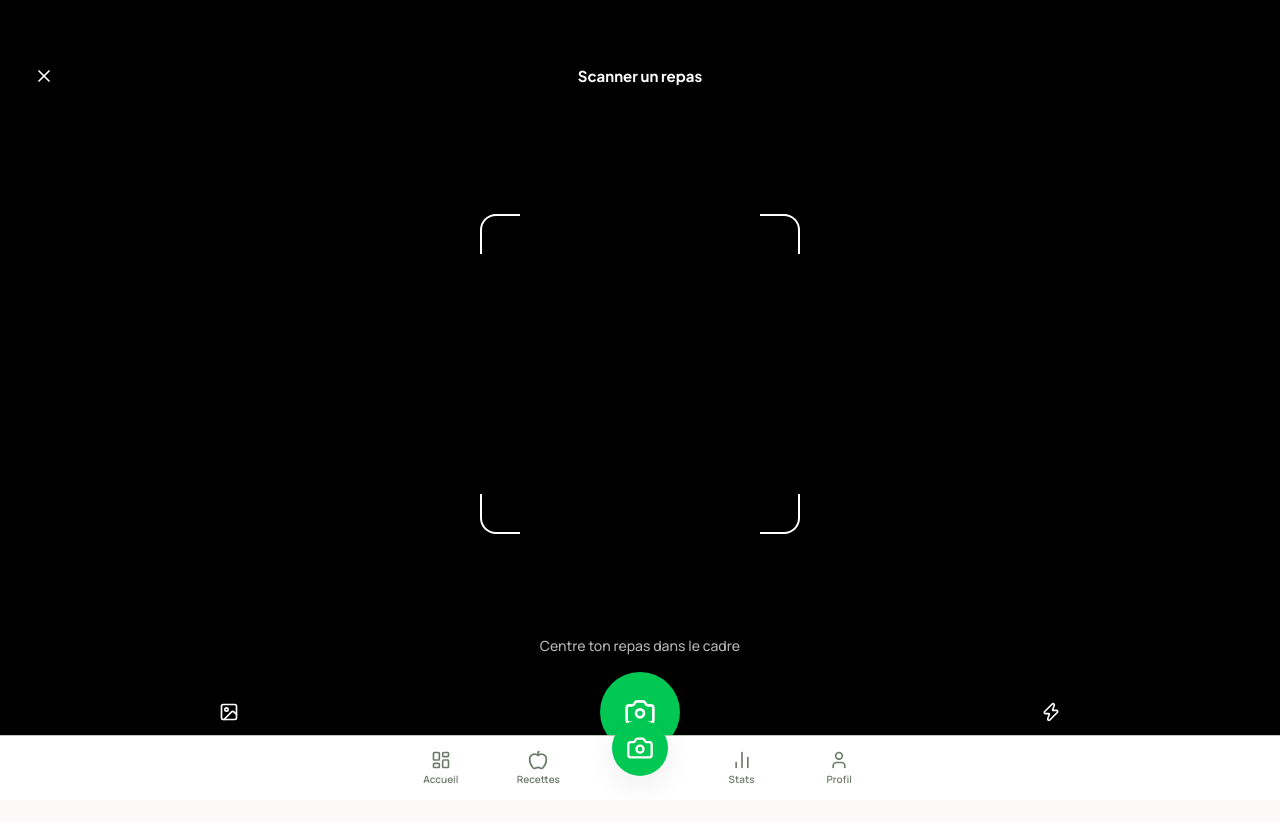
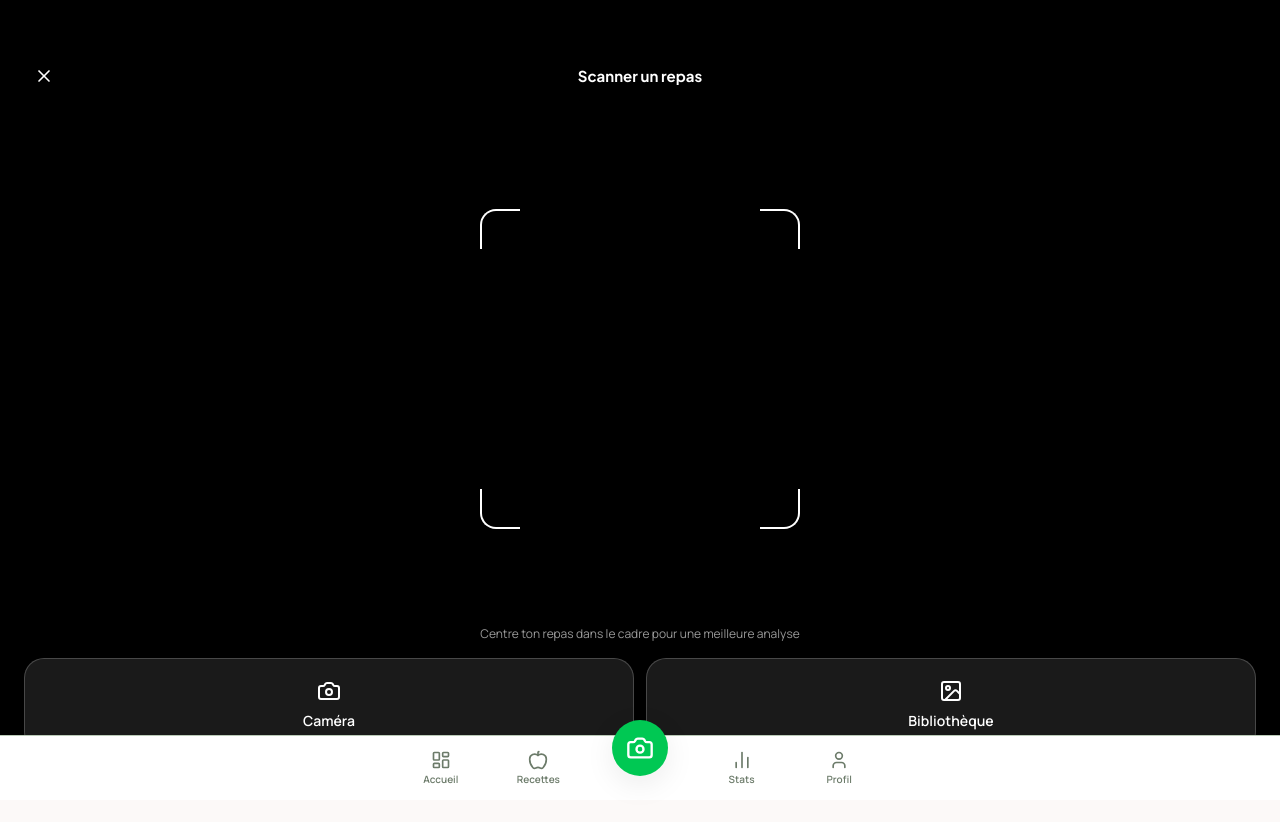
Before and after one commit to Kadzelit/cal-snap-AI-3, a Next.js app: page /scan in a window 1280 px wide. Shown: the top 822 px of the page. Built offline with nearby package versions, Linux system fonts and the light colour scheme.

Commit message:
feat: add gallery upload to scan page with prominent two-button layout

```diff
--- a/app/(app)/scan/page.tsx
+++ b/app/(app)/scan/page.tsx
@@ -2,15 +2,36 @@
 
 import { useRef, useState, useCallback } from "react";
 import { useRouter } from "next/navigation";
-import { Camera, X, Zap, ImageIcon } from "lucide-react";
+import { Camera, X, ImageIcon } from "lucide-react";
+
+async function submitImage(file: File | Blob, fileName: string, router: ReturnType<typeof useRouter>, stopCamera: () => void) {
+  stopCamera();
+  router.push("/analyzing");
+  const formData = new FormData();
+  formData.append("image", file, fileName);
+  try {
+    const res = await fetch("/api/analyze-meal", { method: "POST", body: formData });
+    const data = await res.json();
+    if (res.ok) router.replace(`/meal/${data.id}`);
+    else router.replace("/scan?error=" + encodeURIComponent(data.error || "Erreur"));
+  } catch {
+    router.replace("/scan?error=network");
+  }
+}
 
 export default function ScanPage() {
   const router = useRouter();
   const videoRef = useRef<HTMLVideoElement>(null);
   const canvasRef = useRef<HTMLCanvasElement>(null);
+  const galleryInputRef = useRef<HTMLInputElement>(null);
   const [isStreaming, setIsStreaming] = useState(false);
   const [isCapturing, setIsCapturing] = useState(false);
   const streamRef = useRef<MediaStream | null>(null);
+
+  const stopCamera = useCallback(() => {
+    streamRef.current?.getTracks().forEach((t) => t.stop());
+    setIsStreaming(false);
+  }, []);
 
   const startCamera = useCallback(async () => {
     try {
@@ -27,68 +48,37 @@ export default function ScanPage() {
     }
   }, []);
 
-  const stopCamera = useCallback(() => {
-    streamRef.current?.getTracks().forEach((t) => t.stop());
-    setIsStreaming(false);
-  }, []);
-
   const capturePhoto = useCallback(async () => {
     if (!videoRef.current || !canvasRef.current || isCapturing) return;
     setIsCapturing(true);
-
     const video = videoRef.current;
     const canvas = canvasRef.current;
     canvas.width = video.videoWidth;
     canvas.height = video.videoHeight;
     canvas.getContext("2d")?.drawImage(video, 0, 0);
-
     canvas.toBlob(async (blob) => {
       if (!blob) { setIsCapturing(false); return; }
-      const formData = new FormData();
-      formData.append("image", blob, "meal.jpg");
-
-      stopCamera();
-      router.push("/analyzing");
-
-      try {
-        const res = await fetch("/api/analyze-meal", { method: "POST", body: formData });
-        const data = await res.json();
-        if (res.ok) {
-          router.replace(`/meal/${data.id}`);
-        } else {
-          router.replace("/scan?error=" + encodeURIComponent(data.error || "Erreur"));
-        }
-      } catch {
-        router.replace("/scan?error=network");
-      }
+      await submitImage(blob, "meal.jpg", router, stopCamera);
     }, "image/jpeg", 0.85);
   }, [isCapturing, router, stopCamera]);
 
-  const handleGallery = useCallback(() => {
-    const input = document.createElement("input");
-    input.type = "file";
-    input.accept = "image/*";
-    input.onchange = async (e) => {
-      const file = (e.target as HTMLInputElement).files?.[0];
+  const handleGalleryChange = useCallback(async (e: React.ChangeEvent<HTMLInputElement>) => {
+    const file = e.target.files?.[0];
     if (!file) return;
-      stopCamera();
-      router.push("/analyzing");
-      const formData = new FormData();
-      formData.append("image", file, file.name);
-      try {
-        const res = await fetch("/api/analyze-meal", { method: "POST", body: formData });
-        const data = await res.json();
-        if (res.ok) router.replace(`/meal/${data.id}`);
-        else router.replace("/scan?error=" + encodeURIComponent(data.error || "Erreur"));
-      } catch {
-        router.replace("/scan?error=network");
-      }
-    };
-    input.click();
+    await submitImage(file, file.name, router, stopCamera);
   }, [router, stopCamera]);
 
   return (
     <div className="relative flex flex-col min-h-screen bg-black overflow-hidden">
+      {/* Hidden gallery input */}
+      <input
+        ref={galleryInputRef}
+        type="file"
+        accept="image/*"
+        className="sr-only"
+        onChange={handleGalleryChange}
+      />
+
       {/* Camera feed */}
       <video
         ref={videoRef}
@@ -122,28 +112,19 @@ export default function ScanPage() {
             <div className="absolute bottom-0 right-0 w-10 h-10 border-b-2 border-r-2 border-white rounded-br-lg" />
           </div>
         </div>
-        <p className="text-white/70 text-sm text-center font-medium pb-4">
-          Centre ton repas dans le cadre
-        </p>
 
         {/* Bottom controls */}
+        {isStreaming ? (
+          // Camera active — capture + gallery
           <div className="flex items-center justify-around px-8 pb-12">
             <button
-            onClick={handleGallery}
+              onClick={() => galleryInputRef.current?.click()}
               className="w-12 h-12 rounded-full bg-black/40 backdrop-blur-sm flex items-center justify-center"
               aria-label="Galerie"
             >
               <ImageIcon className="w-5 h-5 text-white" />
             </button>
 
-          {!isStreaming ? (
-            <button
-              onClick={startCamera}
-              className="w-20 h-20 rounded-full bg-primary-container flex items-center justify-center shadow-lg transition-all active:scale-95"
-            >
-              <Camera className="w-8 h-8 text-white" />
-            </button>
-          ) : (
             <button
               onClick={capturePhoto}
               disabled={isCapturing}
@@ -151,15 +132,33 @@ export default function ScanPage() {
             >
               <div className="w-16 h-16 rounded-full bg-primary-container" />
             </button>
-          )}
 
+            <div className="w-12" />
+          </div>
+        ) : (
+          // Initial state — two prominent buttons
+          <div className="px-6 pb-12 space-y-3">
+            <p className="text-white/60 text-xs text-center mb-4">
+              Centre ton repas dans le cadre pour une meilleure analyse
+            </p>
+            <div className="grid grid-cols-2 gap-3">
               <button
-            className="w-12 h-12 rounded-full bg-black/40 backdrop-blur-sm flex items-center justify-center"
-            aria-label="Flash"
+                onClick={startCamera}
+                className="flex flex-col items-center gap-2 py-5 rounded-2xl bg-white/10 backdrop-blur-sm border border-white/20 text-white hover:bg-white/20 transition-colors"
               >
-            <Zap className="w-5 h-5 text-white" />
+                <Camera className="w-6 h-6" />
+                <span className="text-sm font-semibold">Caméra</span>
+              </button>
+              <button
+                onClick={() => galleryInputRef.current?.click()}
+                className="flex flex-col items-center gap-2 py-5 rounded-2xl bg-white/10 backdrop-blur-sm border border-white/20 text-white hover:bg-white/20 transition-colors"
+              >
+                <ImageIcon className="w-6 h-6" />
+                <span className="text-sm font-semibold">Bibliothèque</span>
               </button>
             </div>
+          </div>
+        )}
       </div>
     </div>
   );
```
Lines whose indentation alone changed are shown as unchanged.
